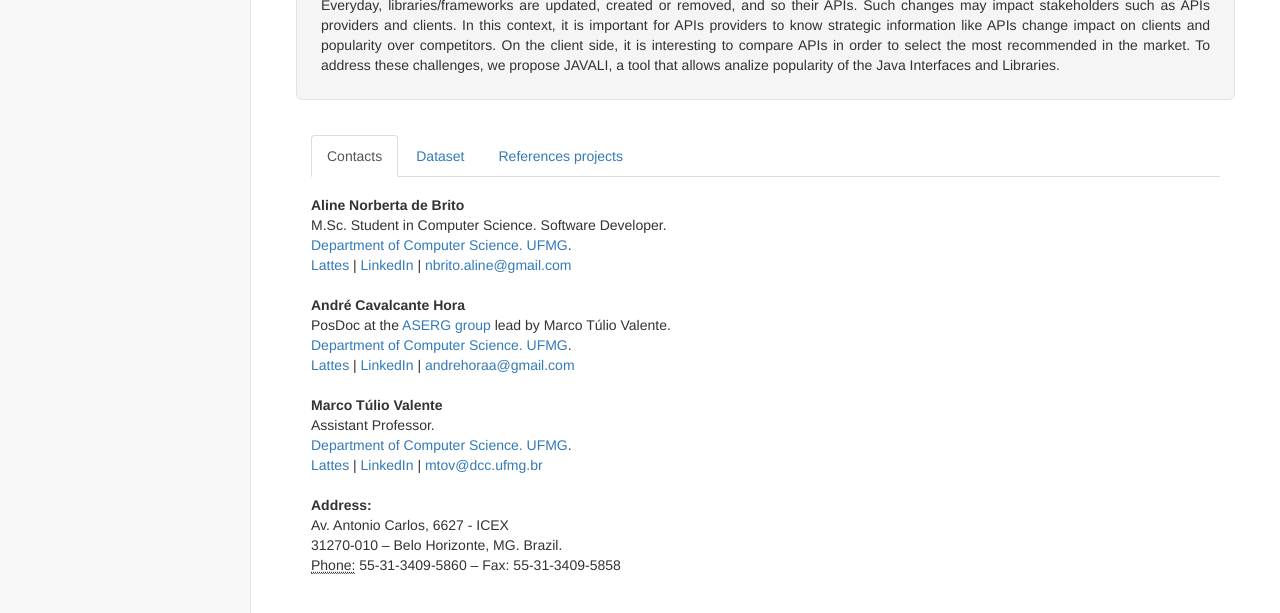
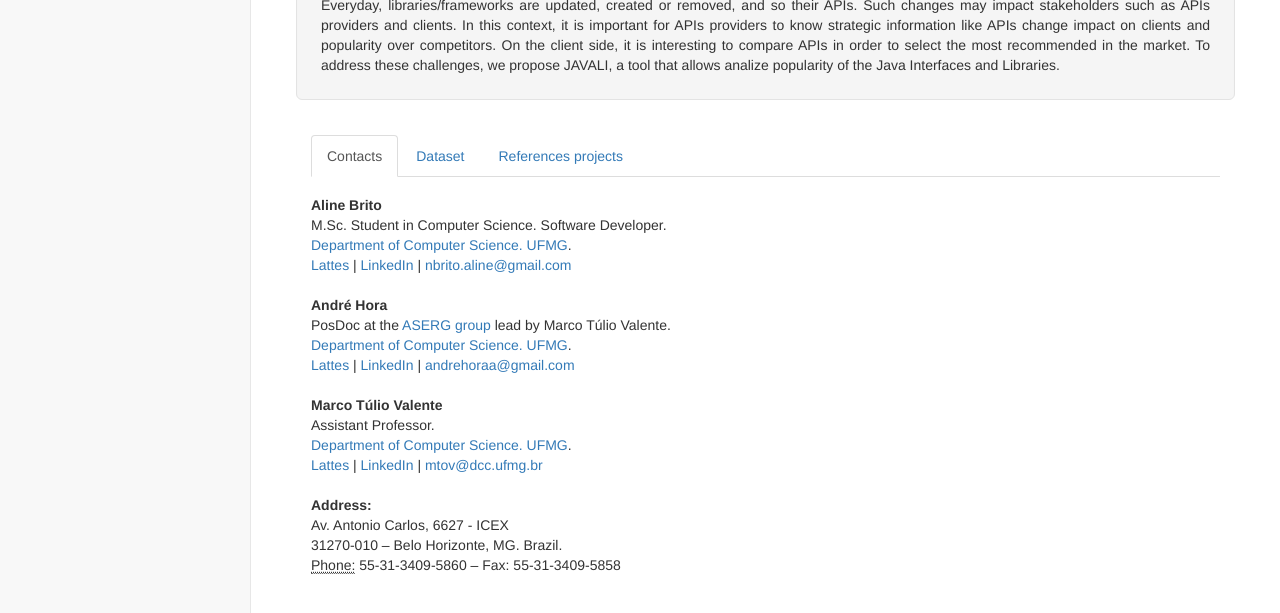
Before and after one commit to alinebrito/JAVALI, a website: page public/pages/about.html in a window 1280 px wide. Shown: the part 177-790 px from the top of the page. Drawn offline with Linux system fonts and the light colour scheme.

```diff
--- a/public/pages/about.html
+++ b/public/pages/about.html
@@ -130,7 +130,7 @@
                                     <div class="row">
                                         <div class="col-lg-12 text-about">
                                             <address>
-                                                <strong>Aline Norberta de Brito</strong>
+                                                <strong>Aline Brito</strong>
                                                     <br>M.Sc. Student in Computer Science. Software Developer.
                                                     <br>
                                                         <a target="_blank" href="http://www.dcc.ufmg.br/dcc/">Department of Computer Science.</a>
@@ -145,7 +145,7 @@
                                                      | <a href="mailto:#">nbrito.aline@gmail.com</a>
                                                 </address>
                                                 <address>
-                                                    <strong>André Cavalcante Hora</strong>
+                                                    <strong>André Hora</strong>
                                                     <br>PosDoc at the <a target="_blank" href="http://aserg.labsoft.dcc.ufmg.br/">ASERG group</a>  lead by Marco Túlio Valente.
                                                     <br>
                                                         <a target="_blank" href="http://www.dcc.ufmg.br/dcc/">Department of Computer Science.</a>
```
Also changed, not shown: public/pages/index.html (+1 -1 lines), public/dist/js/modules/moduleTables.js.
